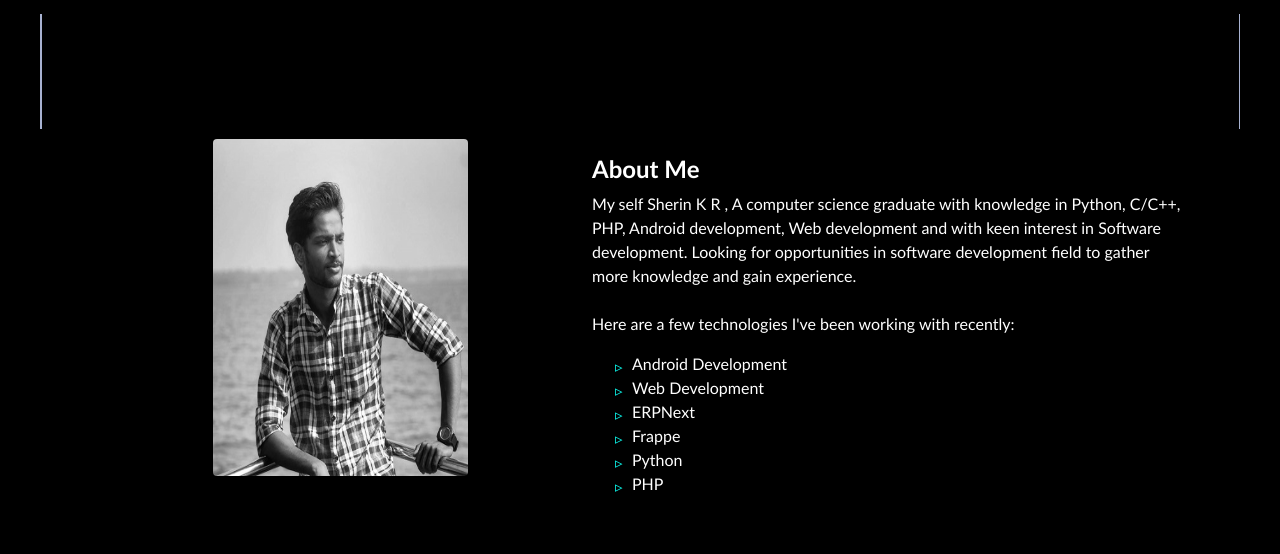
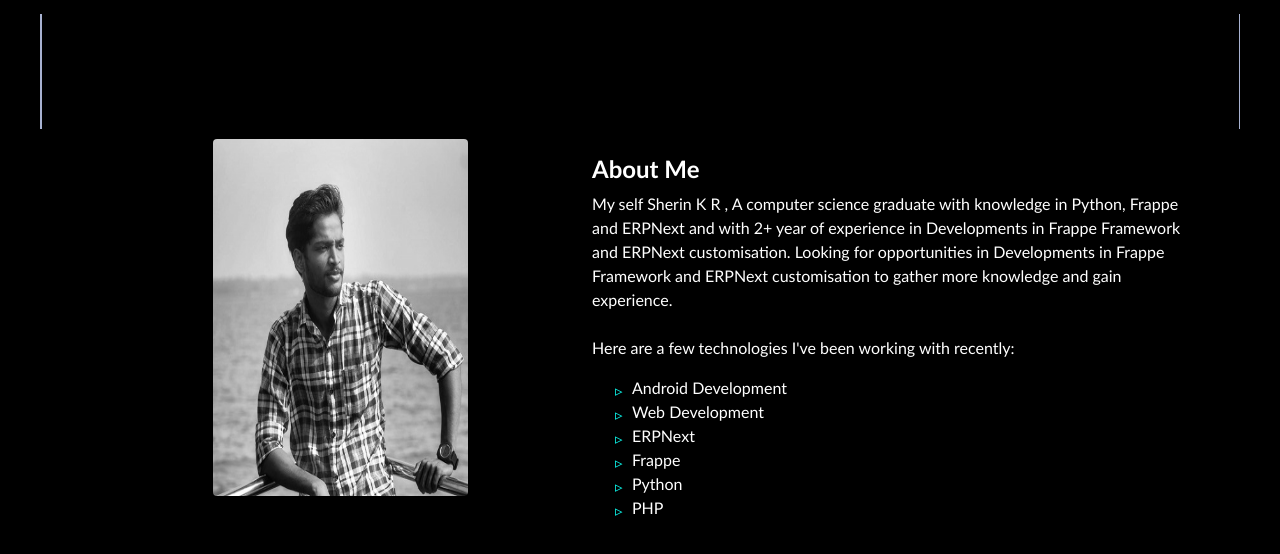
Before and after one commit to SherinKR/SherinKR.github.io, a plain HTML site: page index.html in a window 1280 px wide. Shown: the part 482-1036 px from the top of the page. Drawn offline with nearby package versions, Linux system fonts and the light colour scheme.

Commit message:
Update index.html

```diff
--- a/index.html
+++ b/index.html
@@ -98,7 +98,7 @@
 
       <div class="col-lg-7 p-4">
         <h4><strong>About Me</strong></h4>
-        <p>My self Sherin K R , A computer science graduate with knowledge in Python, C/C++, PHP, Android development, Web development and with keen interest in Software development. Looking for opportunities in software development field to gather more knowledge and gain experience.
+        <p> My self Sherin K R , A computer science graduate with knowledge in Python, Frappe and ERPNext and with 2+ year of experience in Developments in Frappe Framework and ERPNext customisation. Looking for opportunities in Developments in Frappe Framework and ERPNext customisation to gather more knowledge and gain experience.
           <br><br>
           Here are a few technologies I've been working with recently:
           <ul>
```
